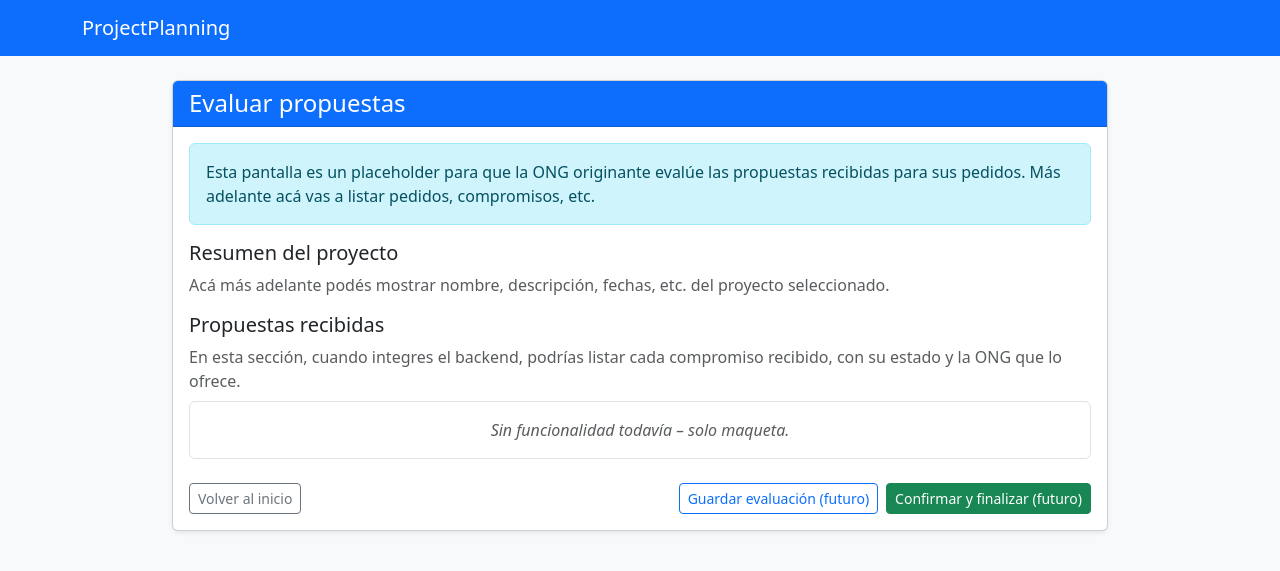
After one commit to tobinapoli/api-front-bonita, a Django app: page /bonita/evaluar/ in a window 1280 px wide. The commit adds this page. Shown: the top 571 px of the page. Run offline with Django 5.2, Linux system fonts and the light colour scheme.

Commit message:
flujo para registrar mas pedidos

```diff
--- /dev/null
+++ b/bonita/templates/bonita/evaluar_propuestas.html
@@ -0,0 +1,78 @@
+<!DOCTYPE html>
+<html lang="es">
+<head>
+  <meta charset="UTF-8">
+  <meta name="viewport" content="width=device-width, initial-scale=1.0">
+  <title>Evaluar propuestas</title>
+  <link href="https://cdn.jsdelivr.net/npm/bootstrap@5.3.3/dist/css/bootstrap.min.css" rel="stylesheet">
+</head>
+<body class="bg-light">
+
+<nav class="navbar navbar-expand-lg navbar-dark bg-primary">
+  <div class="container">
+    <a class="navbar-brand" href="/bonita/login/">ProjectPlanning</a>
+  </div>
+</nav>
+
+<div class="container py-4" style="max-width:960px">
+  <div class="card shadow-sm">
+    <div class="card-header bg-primary text-white d-flex justify-content-between align-items-center">
+      <h4 class="mb-0">Evaluar propuestas</h4>
+      <div class="text-end small">
+        {% if case %}
+          <div>Caso: <code>{{ case }}</code></div>
+        {% endif %}
+        {% if proyecto %}
+          <div>Proyecto: <code>{{ proyecto }}</code></div>
+        {% endif %}
+      </div>
+    </div>
+
+    <div class="card-body">
+
+      <div class="alert alert-info">
+        Esta pantalla es un placeholder para que la ONG originante evalúe las propuestas
+        recibidas para sus pedidos. Más adelante acá vas a listar pedidos, compromisos, etc.
+      </div>
+
+      <div class="mb-3">
+        <h5>Resumen del proyecto</h5>
+        <p class="text-muted">
+          Acá más adelante podés mostrar nombre, descripción, fechas, etc. del proyecto
+          seleccionado.
+        </p>
+      </div>
+
+      <div class="mb-3">
+        <h5>Propuestas recibidas</h5>
+        <p class="text-muted mb-2">
+          En esta sección, cuando integres el backend, podrías listar cada compromiso recibido,
+          con su estado y la ONG que lo ofrece.
+        </p>
+
+        <div class="border rounded p-3 text-center text-muted">
+          <em>Sin funcionalidad todavía – solo maqueta.</em>
+        </div>
+      </div>
+
+      <div class="d-flex justify-content-between mt-4">
+        <a href="/bonita/login/" class="btn btn-outline-secondary btn-sm">
+          Volver al inicio
+        </a>
+
+        <div class="d-flex gap-2">
+          <button class="btn btn-outline-primary btn-sm" type="button">
+            Guardar evaluación (futuro)
+          </button>
+          <button class="btn btn-success btn-sm" type="button">
+            Confirmar y finalizar (futuro)
+          </button>
+        </div>
+      </div>
+
+    </div>
+  </div>
+</div>
+
+</body>
+</html>
--- a/bonita/urls/__init__.py
+++ b/bonita/urls/__init__.py
@@ -11,4 +11,6 @@ urlpatterns = [
     path("ver-pedidos/", views.revisar_pedidos_proyecto_page, name="bonita_ver_pedidos_page"),
     path("compromiso/",  views.compromiso_page,    name="bonita_compromiso_page"),
     path("consejo/", views.consejo_page, name="bonita_consejo_page"),
+    path("evaluar/", views.evaluar_propuestas_page, name="bonita_evaluar_propuestas_page"),
+
 ]
--- a/bonita/views.py
+++ b/bonita/views.py
@@ -79,6 +79,13 @@ def consejo_page(req: HttpRequest):
     }
     return render(req, "bonita/consejo.html", ctx)
 
+def evaluar_propuestas_page(req: HttpRequest):
+    ctx = {
+        "case": req.GET.get("case", ""),
+        "proyecto": req.GET.get("proyecto", ""),
+        "rol": req.GET.get("rol", ""),
+    }
+    return render(req, "bonita/evaluar_propuestas.html", ctx)
 
 # --------------------------- Helpers ---------------------------
 
@@ -357,19 +364,20 @@ def registrar_pedido_api(req: HttpRequest):
       {
         "caseId": "...",
         "pedidoTipo": "...",
-        "pedidoDetalle": "..."
+        "pedidoDetalle": "...",
+        "crearOtroPedido": true/false
       }
 
-    El conector de salida de esa tarea se encarga de hablar con la API JWT
-    para crear el pedido en el proyecto correspondiente.
+    El conector de salida crea el pedido en la API JWT.
     """
     if req.method != "POST":
         return JsonResponse({"error": "POST only"}, status=405)
 
     data = _json(req)
-    case_id = str(data.get("caseId") or "").strip()
-    pedido_tipo = str(data.get("pedidoTipo") or "").strip()
+    case_id        = str(data.get("caseId") or "").strip()
+    pedido_tipo    = str(data.get("pedidoTipo") or "").strip()
     pedido_detalle = str(data.get("pedidoDetalle") or "").strip()
+    crear_otro_raw = data.get("crearOtroPedido")
 
     if not case_id:
         return JsonResponse({"ok": False, "error": "Falta caseId"}, status=400)
@@ -377,6 +385,15 @@ def registrar_pedido_api(req: HttpRequest):
         return JsonResponse({"ok": False, "error": "Falta pedidoTipo"}, status=400)
     if not pedido_detalle:
         return JsonResponse({"ok": False, "error": "Falta pedidoDetalle"}, status=400)
+
+    # Normalizamos el booleano
+    crear_otro = False
+    if isinstance(crear_otro_raw, bool):
+        crear_otro = crear_otro_raw
+    elif isinstance(crear_otro_raw, str):
+        crear_otro = crear_otro_raw.strip().lower() in ("1", "true", "t", "yes", "y", "si", "sí")
+    elif isinstance(crear_otro_raw, (int, float)):
+        crear_otro = bool(crear_otro_raw)
 
     try:
         cli = BonitaClient()
@@ -390,23 +407,38 @@ def registrar_pedido_api(req: HttpRequest):
                 status=500,
             )
 
-        # Buscar tarea "Registrar pedido"
-        task = cli.wait_ready_task_in_case(case_id, task_name="Registrar pedido", timeout_sec=15)
+        # -------------------------------------------------------
+        # 🔥 CAMBIO CLAVE: SI LA TAREA YA NO ESTÁ READY → OK
+        # -------------------------------------------------------
+        task = cli.wait_ready_task_in_case(
+            case_id,
+            task_name="Registrar pedido",
+            timeout_sec=5,
+        )
+
         if not task:
+            # El flujo probablemente ya avanzó a "Evaluar propuestas"
             return JsonResponse(
-                {"ok": False, "error": "No apareció la tarea 'Registrar pedido'."},
-                status=409,
+                {
+                    "ok": True,
+                    "caseId": case_id,
+                    "crearOtroPedido": crear_otro,
+                    "note": "La tarea 'Registrar pedido' no estaba ready; se asume ya ejecutada."
+                },
+                status=200,
             )
+        # -------------------------------------------------------
 
-        # Asignar y ejecutar tarea con el contrato
+        # Asignar y ejecutar la tarea normalmente
         cli.assign_task(task["id"], user_id)
         payload_contrato = {
-            "pedidoTipo": pedido_tipo,
-            "pedidoDetalle": pedido_detalle,
+            "pedidoTipo":       pedido_tipo,
+            "pedidoDetalle":    pedido_detalle,
+            "crearOtroPedido":  crear_otro,
         }
         cli.execute_task(task["id"], payload_contrato)
 
-        # Leer variables que deja el conector REST de salida
+        # Leer variables del conector
         pedido_id = None
         status_code_pedido = None
         body_pedido_json = None
@@ -441,7 +473,9 @@ def registrar_pedido_api(req: HttpRequest):
             "caseId": case_id,
             "pedidoId": pedido_id,
             "statusCode": status_code_pedido,
+            "crearOtroPedido": crear_otro,
         }
+
         if body_pedido_json is not None:
             resp["pedido"] = body_pedido_json
         elif body_pedido_raw is not None:
```
Also changed, not shown: bonita/templates/bonita/home.html (added, +32 -0 lines), bonita/templates/bonita/pedido.html (+53 -26 lines), 3 other files.
